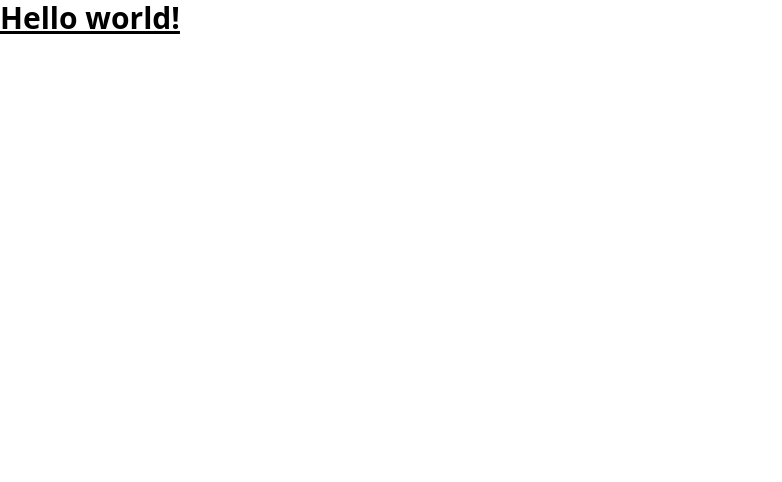
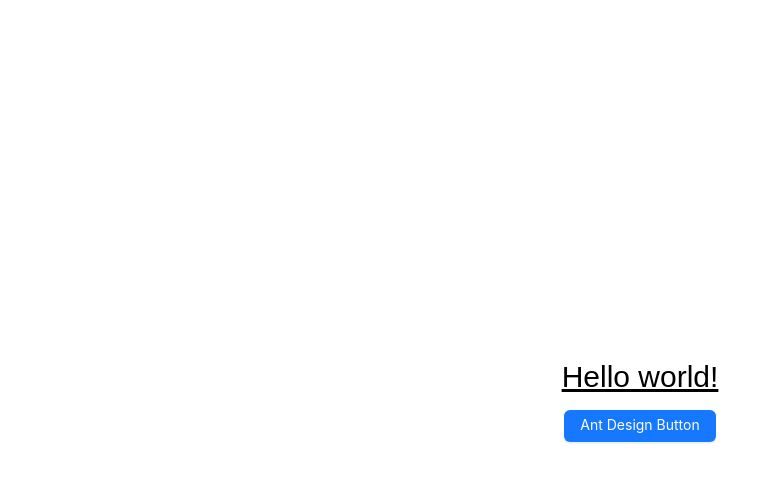
Before and after one commit to Tandu2003/my-app-chat-frontend, a React (Vite) app: page / in a window 1280 px wide. Shown: the top 482 px of the page, without its empty margins (0-782 px from the left). Built offline with nearby package versions, Linux system fonts and the light colour scheme.

Commit message:
feat: add Ant Design library and integrate Button component

```diff
--- a/package.json
+++ b/package.json
@@ -17,7 +17,8 @@
     "react": "^19.0.0",
     "react-dom": "^19.0.0",
     "react-redux": "^9.2.0",
-    "tailwindcss": "^4.1.4"
+    "tailwindcss": "^4.1.4",
+    "antd": "^5.13.7"
   },
   "devDependencies": {
     "@eslint/js": "^9.22.0",
--- a/src/App.jsx
+++ b/src/App.jsx
@@ -1,5 +1,12 @@
+import { Button } from 'antd'
+
 const App = () => {
-  return <h1 class="text-3xl font-bold underline">Hello world!</h1>
+  return (
+    <div className="flex h-screen w-screen flex-col items-center justify-center">
+      <h1 className="text-3xl font-bold underline">Hello world!</h1>
+      <Button type="primary">Ant Design Button</Button>
+    </div>
+  )
 }
 
 export default App
--- a/src/main.jsx
+++ b/src/main.jsx
@@ -1,3 +1,4 @@
+import 'antd/dist/reset.css'
 import { StrictMode } from 'react'
 import { createRoot } from 'react-dom/client'
 import { Provider } from 'react-redux'
```
Also changed, not shown: 1 other file (tests, documents, lock files or other folders).
